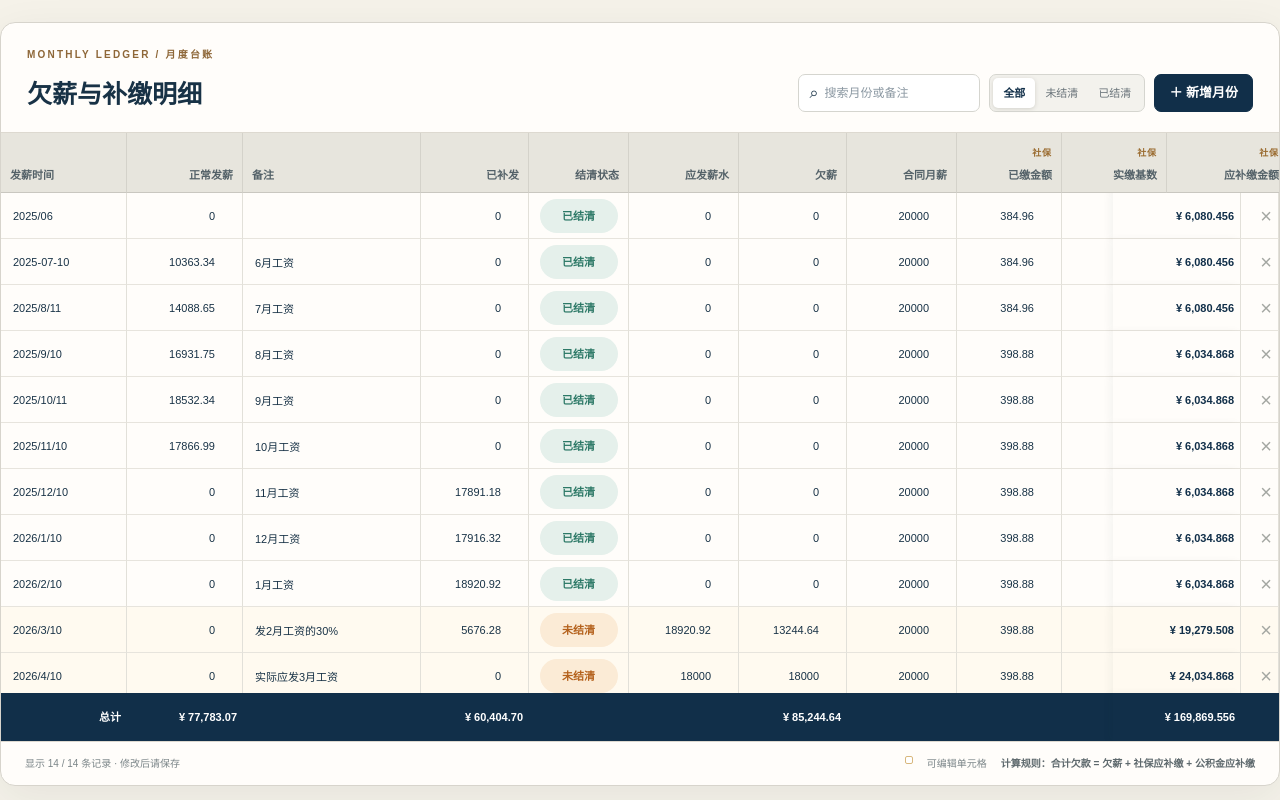
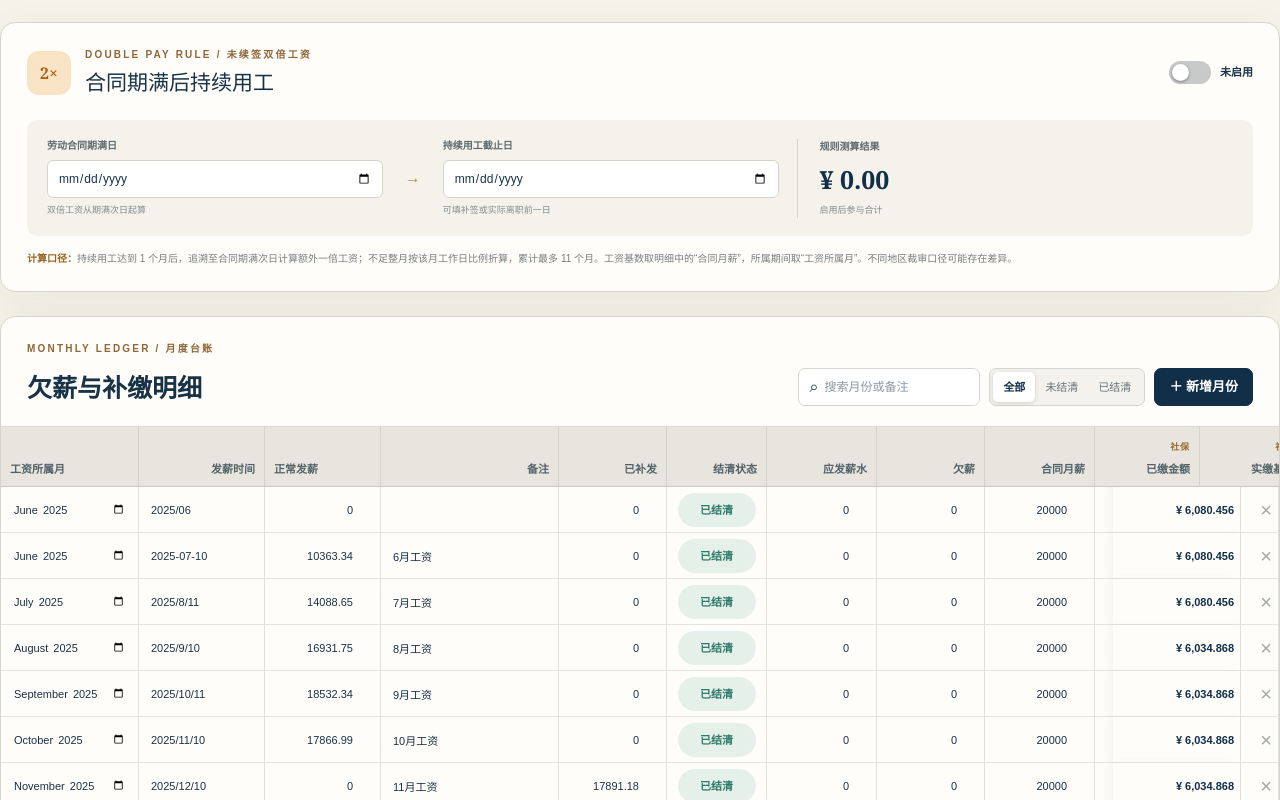
Before and after one commit to KUN8964/Wage-Arrears-Calculator, a Next.js app: page / in a window 1280 px wide. Shown: the part 560-1360 px from the top of the page. Built offline with nearby package versions, Linux system fonts and the light colour scheme.

Commit message:
Add contract-expiry double-pay rule

```diff
--- a/app/page.tsx
+++ b/app/page.tsx
@@ -4,6 +4,7 @@ import { useEffect, useMemo, useState } from "react";
 
 type Row = {
   id: number;
+  wageMonth: string;
   payDate: string;
   normalPay: number;
   note: string;
@@ -20,6 +21,9 @@ type Row = {
   fundDue: number;
 };
 
+type DoublePayRule = { enabled: boolean; contractEnd: string; continuedUntil: string };
+const defaultRule: DoublePayRule = { enabled: false, contractEnd: "", continuedUntil: "" };
+
 const seedRows: Row[] = [
   [1,"2025/06",0,"",0,"已结清",0,0,20000,384.96,4812,3979.256,250,2490,2101.2],
   [2,"2025-07-10",10363.34,"6月工资",0,"已结清",0,0,20000,384.96,4812,3979.256,250,2490,2101.2],
@@ -35,11 +39,48 @@ const seedRows: Row[] = [
   [12,"2026/5/10",0,"实际应发4月工资",0,"未结清",18000,18000,20000,398.88,4986,3933.668,250,2490,2101.2],
   [13,"2026/6/10",0,"实际应发5月工资",0,"未结清",18000,18000,20000,398.88,4986,3933.668,250,2490,2101.2],
   [14,"2026/7/10",0,"实际应发6月工资",0,"未结清",18000,18000,20000,398.88,4986,3933.668,250,2490,2101.2],
-].map(([id,payDate,normalPay,note,paid,status,duePay,arrears,contractPay,socialPaid,socialBase,socialDue,fundPaid,fundBase,fundDue]) => ({ id, payDate, normalPay, note, paid, status, duePay, arrears, contractPay, socialPaid, socialBase, socialDue, fundPaid, fundBase, fundDue } as Row));
+].map(([id,payDate,normalPay,note,paid,status,duePay,arrears,contractPay,socialPaid,socialBase,socialDue,fundPaid,fundBase,fundDue], index) => {
+  const start = new Date(2025, 5 + Math.max(0, index - 1), 1);
+  const wageMonth = `${start.getFullYear()}-${String(start.getMonth() + 1).padStart(2, "0")}`;
+  return { id, wageMonth, payDate, normalPay, note, paid, status, duePay, arrears, contractPay, socialPaid, socialBase, socialDue, fundPaid, fundBase, fundDue } as Row;
+});
 
 const money = (value: number) => value.toLocaleString("zh-CN", { minimumFractionDigits: 2, maximumFractionDigits: 3 });
+const atMidnight = (value: string) => value ? new Date(`${value}T00:00:00`) : null;
+const addDays = (date: Date, days: number) => { const next = new Date(date); next.setDate(next.getDate() + days); return next; };
+const addMonths = (date: Date, months: number) => {
+  const targetMonth = date.getMonth() + months;
+  const lastDay = new Date(date.getFullYear(), targetMonth + 1, 0).getDate();
+  return new Date(date.getFullYear(), targetMonth, Math.min(date.getDate(), lastDay));
+};
+const dateLabel = (date: Date | null) => date ? date.toLocaleDateString("zh-CN") : "—";
+const weekdayCount = (start: Date, endExclusive: Date) => {
+  let count = 0;
+  for (let day = new Date(start); day < endExclusive; day = addDays(day, 1)) if (day.getDay() !== 0 && day.getDay() !== 6) count++;
+  return count;
+};
+
+function doublePayForRow(row: Row, rule: DoublePayRule) {
+  const contractEnd = atMidnight(rule.contractEnd);
+  const continuedUntil = atMidnight(rule.continuedUntil);
+  if (!rule.enabled || !contractEnd || !continuedUntil || !/^\d{4}-\d{2}$/.test(row.wageMonth)) return 0;
+  const eligibleStart = addDays(contractEnd, 1);
+  if (addDays(continuedUntil, 1) < addMonths(eligibleStart, 1)) return 0;
+  const capExclusive = addMonths(eligibleStart, 11);
+  const continuedEndExclusive = addDays(continuedUntil, 1);
+  const workEndExclusive = continuedEndExclusive < capExclusive ? continuedEndExclusive : capExclusive;
+  const [year, month] = row.wageMonth.split("-").map(Number);
+  const monthStart = new Date(year, month - 1, 1);
+  const monthEnd = new Date(year, month, 1);
+  const overlapStart = monthStart > eligibleStart ? monthStart : eligibleStart;
+  const overlapEnd = monthEnd < workEndExclusive ? monthEnd : workEndExclusive;
+  if (overlapEnd <= overlapStart) return 0;
+  const monthWorkdays = weekdayCount(monthStart, monthEnd);
+  return monthWorkdays ? Number(row.contractPay || 0) * weekdayCount(overlapStart, overlapEnd) / monthWorkdays : 0;
+}
+
 const fields: { key: keyof Row; label: string; group?: string; width?: number }[] = [
-  {key:"payDate",label:"发薪时间",width:126}, {key:"normalPay",label:"正常发薪",width:116},
+  {key:"wageMonth",label:"工资所属月",width:112}, {key:"payDate",label:"发薪时间",width:126}, {key:"normalPay",label:"正常发薪",width:116},
   {key:"note",label:"备注",width:178}, {key:"paid",label:"已补发",width:108},
   {key:"status",label:"结清状态",width:100}, {key:"duePay",label:"应发薪水",width:110},
   {key:"arrears",label:"欠薪",width:108}, {key:"contractPay",label:"合同月薪",width:110},
@@ -50,35 +91,42 @@ const fields: { key: keyof Row; label: string; group?: string; width?: number }[
 
 export default function Home() {
   const [rows, setRows] = useState<Row[]>(seedRows);
+  const [doubleRule, setDoubleRule] = useState<DoublePayRule>(defaultRule);
   const [filter, setFilter] = useState<"全部" | "未结清" | "已结清">("全部");
   const [query, setQuery] = useState("");
   const [saved, setSaved] = useState(false);
 
   useEffect(() => {
     const cached = localStorage.getItem("xinbao-rows");
-    if (cached) try { setRows(JSON.parse(cached)); } catch { /* use seed data */ }
+    if (cached) try {
+      const parsed = JSON.parse(cached) as Row[];
+      setRows(parsed.map((row, index) => ({ ...seedRows[Math.min(index, seedRows.length - 1)], ...row, wageMonth: row.wageMonth || seedRows[index]?.wageMonth || "" })));
+    } catch { /* use seed data */ }
+    const cachedRule = localStorage.getItem("xinbao-double-rule");
+    if (cachedRule) try { setDoubleRule(JSON.parse(cachedRule)); } catch { /* use defaults */ }
   }, []);
 
+  const doubleById = useMemo(() => new Map(rows.map(row => [row.id, doublePayForRow(row, doubleRule)])), [rows, doubleRule]);
   const totals = useMemo(() => rows.reduce((a, r) => ({
     normal: a.normal + Number(r.normalPay || 0), paid: a.paid + Number(r.paid || 0),
     arrears: a.arrears + Number(r.arrears || 0), social: a.social + Number(r.socialDue || 0),
-    fund: a.fund + Number(r.fundDue || 0),
-  }), {normal:0,paid:0,arrears:0,social:0,fund:0}), [rows]);
-  const grandTotal = totals.arrears + totals.social + totals.fund;
+    fund: a.fund + Number(r.fundDue || 0), double: a.double + Number(doubleById.get(r.id) || 0),
+  }), {normal:0,paid:0,arrears:0,social:0,fund:0,double:0}), [rows, doubleById]);
+  const grandTotal = totals.arrears + totals.social + totals.fund + totals.double;
   const openRows = rows.filter(r => r.status === "未结清").length;
   const visible = rows.filter(r => (filter === "全部" || r.status === filter) && `${r.payDate}${r.note}`.includes(query));
 
   const update = (id: number, key: keyof Row, value: string) => setRows(prev => prev.map(r => r.id === id ? {
-    ...r, [key]: key === "payDate" || key === "note" || key === "status" ? value : Number(value),
+    ...r, [key]: key === "wageMonth" || key === "payDate" || key === "note" || key === "status" ? value : Number(value),
     ...(key === "duePay" || key === "paid" ? { arrears: Math.max(0, Number(key === "duePay" ? value : r.duePay) - Number(key === "paid" ? value : r.paid)) } : {})
   } : r));
 
-  const save = () => { localStorage.setItem("xinbao-rows", JSON.stringify(rows)); setSaved(true); setTimeout(() => setSaved(false), 1800); };
-  const addRow = () => setRows(prev => [...prev, { ...prev[prev.length - 1], id: Date.now(), payDate:"", normalPay:0, note:"新增月份", paid:0, status:"未结清", duePay:18000, arrears:18000 }]);
+  const save = () => { localStorage.setItem("xinbao-rows", JSON.stringify(rows)); localStorage.setItem("xinbao-double-rule", JSON.stringify(doubleRule)); setSaved(true); setTimeout(() => setSaved(false), 1800); };
+  const addRow = () => setRows(prev => [...prev, { ...(prev[prev.length - 1] || seedRows[0]), id: Date.now(), wageMonth:"", payDate:"", normalPay:0, note:"新增月份", paid:0, status:"未结清", duePay:18000, arrears:18000 }]);
   const remove = (id: number) => setRows(prev => prev.filter(r => r.id !== id));
   const exportCsv = () => {
-    const header = [...fields.map(f => `${f.group ? f.group + "-" : ""}${f.label}`), "合计欠款"];
-    const body = rows.map(r => [...fields.map(f => String(r[f.key])), String(r.arrears + r.socialDue + r.fundDue)]);
+    const header = [...fields.map(f => `${f.group ? f.group + "-" : ""}${f.label}`), "未续签双倍工资差额", "合计欠款"];
+    const body = rows.map(r => [...fields.map(f => String(r[f.key])), String(doubleById.get(r.id) || 0), String(r.arrears + r.socialDue + r.fundDue + (doubleById.get(r.id) || 0))]);
     const csv = "\ufeff" + [header, ...body].map(line => line.map(v => `"${v.replaceAll('"','""')}"`).join(",")).join("\n");
     const a = document.createElement("a"); a.href = URL.createObjectURL(new Blob([csv], {type:"text/csv"})); a.download = "薪保清算明细.csv"; a.click();
   };
@@ -98,20 +146,33 @@ export default function Home() {
       <article><span className="metric-icon wage">工</span><div><small>欠薪合计</small><strong>¥ {money(totals.arrears)}</strong><p>占总欠款 {grandTotal ? (totals.arrears / grandTotal * 100).toFixed(1) : 0}%</p></div></article>
       <article><span className="metric-icon social">社</span><div><small>社保应补缴</small><strong>¥ {money(totals.social)}</strong><p>{rows.length} 个月测算记录</p></div></article>
       <article><span className="metric-icon fund">积</span><div><small>公积金应补缴</small><strong>¥ {money(totals.fund)}</strong><p>基于月实缴与应缴差额</p></div></article>
+      <article><span className="metric-icon double">2×</span><div><small>未续签双倍工资差额</small><strong>¥ {money(totals.double)}</strong><p>{doubleRule.enabled ? "已启用 · 最多支持 11 个月" : "规则当前未启用"}</p></div></article>
       <article className="settled"><span className="metric-icon paid">✓</span><div><small>已补发工资</small><strong>¥ {money(totals.paid)}</strong><p>另有正常发薪 ¥ {money(totals.normal)}</p></div></article>
+    </section>
+
+    <section className={`rule-card ${doubleRule.enabled ? "enabled" : ""}`}>
+      <div className="rule-title"><span className="rule-badge">2×</span><div><p className="eyebrow">DOUBLE PAY RULE / 未续签双倍工资</p><h2>合同期满后持续用工</h2></div><label className="switch"><input type="checkbox" checked={doubleRule.enabled} onChange={e => setDoubleRule(rule => ({...rule, enabled:e.target.checked}))}/><span></span><b>{doubleRule.enabled ? "已启用" : "未启用"}</b></label></div>
+      <div className="rule-fields">
+        <label><span>劳动合同期满日</span><input type="date" value={doubleRule.contractEnd} onChange={e => setDoubleRule(rule => ({...rule, contractEnd:e.target.value}))}/><small>双倍工资从期满次日起算</small></label>
+        <span className="rule-arrow">→</span>
+        <label><span>持续用工截止日</span><input type="date" value={doubleRule.continuedUntil} onChange={e => setDoubleRule(rule => ({...rule, continuedUntil:e.target.value}))}/><small>可填补签或实际离职前一日</small></label>
+        <div className="rule-result"><span>规则测算结果</span><strong>¥ {money(totals.double)}</strong><small>{(() => { const end = atMidnight(doubleRule.contractEnd); const until = atMidnight(doubleRule.continuedUntil); if (!doubleRule.enabled) return "启用后参与合计"; if (!end || !until) return "请完整填写两个日期"; const start = addDays(end,1); if (addDays(until,1) < addMonths(start,1)) return "持续用工未满 1 个月，不触发"; return `计薪期 ${dateLabel(start)} 起，最迟至 ${dateLabel(addDays(addMonths(start,11),-1))}`; })()}</small></div>
+      </div>
+      <p className="rule-note"><b>计算口径：</b>持续用工达到 1 个月后，追溯至合同期满次日计算额外一倍工资；不足整月按该月工作日比例折算，累计最多 11 个月。工资基数取明细中的“合同月薪”，所属期间取“工资所属月”。不同地区裁审口径可能存在差异。</p>
     </section>
 
     <section className="sheet">
       <div className="sheet-head"><div><p className="eyebrow">MONTHLY LEDGER / 月度台账</p><h2>欠薪与补缴明细</h2></div><div className="tools"><label className="search">⌕<input aria-label="搜索月份或备注" placeholder="搜索月份或备注" value={query} onChange={e => setQuery(e.target.value)}/></label><div className="filters">{(["全部","未结清","已结清"] as const).map(x => <button key={x} className={filter===x?"active":""} onClick={()=>setFilter(x)}>{x}</button>)}</div><button className="add" onClick={addRow}>＋ 新增月份</button></div></div>
-      <div className="table-wrap"><table><thead><tr>{fields.map((f,i) => <th key={`${f.key}-${i}`} style={{minWidth:f.width}}>{f.group && <span>{f.group}</span>}{f.label}</th>)}<th className="sticky-right">本月欠款</th><th className="sticky-right action-col"></th></tr></thead>
+      <div className="table-wrap"><table><thead><tr>{fields.map((f,i) => <th key={`${f.key}-${i}`} style={{minWidth:f.width}}>{f.group && <span>{f.group}</span>}{f.label}</th>)}<th className="double-col"><span>未续签</span>双倍工资差额</th><th className="sticky-right">本月欠款</th><th className="sticky-right action-col"></th></tr></thead>
       <tbody>{visible.map(r => <tr key={r.id} className={r.status === "未结清" ? "open" : ""}>{fields.map((f,i) => <td key={`${String(f.key)}-${i}`}>
         {f.key === "status" ? <select aria-label={`${r.payDate}结清状态`} className={r.status === "未结清" ? "status open" : "status"} value={r.status} onChange={e=>update(r.id,f.key,e.target.value)}><option>已结清</option><option>未结清</option></select>
-        : <input aria-label={`${r.payDate}${f.label}`} className={f.key === "note" || f.key === "payDate" ? "text" : "number"} type={f.key === "note" || f.key === "payDate" ? "text" : "number"} step="0.001" value={r[f.key]} onChange={e=>update(r.id,f.key,e.target.value)}/>}</td>)}
-        <td className="row-total sticky-right">¥ {money(r.arrears + r.socialDue + r.fundDue)}</td><td className="sticky-right action-col"><button aria-label={`删除${r.payDate}`} className="delete" onClick={()=>remove(r.id)}>×</button></td></tr>)}</tbody>
-      <tfoot><tr><td>总计</td><td>¥ {money(totals.normal)}</td><td></td><td>¥ {money(totals.paid)}</td><td></td><td></td><td>¥ {money(totals.arrears)}</td><td></td><td></td><td></td><td>¥ {money(totals.social)}</td><td></td><td></td><td>¥ {money(totals.fund)}</td><td className="sticky-right">¥ {money(grandTotal)}</td><td className="sticky-right action-col"></td></tr></tfoot></table></div>
-      <div className="sheet-foot"><span>显示 {visible.length} / {rows.length} 条记录 · 修改后请保存</span><span><i></i> 可编辑单元格 <b>计算规则：合计欠款 = 欠薪 + 社保应补缴 + 公积金应补缴</b></span></div>
+        : <input aria-label={`${r.payDate}${f.label}`} className={f.key === "wageMonth" || f.key === "note" || f.key === "payDate" ? "text" : "number"} type={f.key === "wageMonth" ? "month" : f.key === "note" || f.key === "payDate" ? "text" : "number"} step="0.001" value={r[f.key]} onChange={e=>update(r.id,f.key,e.target.value)}/>}</td>)}
+        <td className={`double-value ${(doubleById.get(r.id) || 0) > 0 ? "active" : ""}`}>¥ {money(doubleById.get(r.id) || 0)}</td>
+        <td className="row-total sticky-right">¥ {money(r.arrears + r.socialDue + r.fundDue + (doubleById.get(r.id) || 0))}</td><td className="sticky-right action-col"><button aria-label={`删除${r.payDate}`} className="delete" onClick={()=>remove(r.id)}>×</button></td></tr>)}</tbody>
+      <tfoot><tr>{fields.map((f,i) => <td key={`${String(f.key)}-total`}>{i === 0 ? "总计" : f.key === "normalPay" ? `¥ ${money(totals.normal)}` : f.key === "paid" ? `¥ ${money(totals.paid)}` : f.key === "arrears" ? `¥ ${money(totals.arrears)}` : f.key === "socialDue" ? `¥ ${money(totals.social)}` : f.key === "fundDue" ? `¥ ${money(totals.fund)}` : ""}</td>)}<td>¥ {money(totals.double)}</td><td className="sticky-right">¥ {money(grandTotal)}</td><td className="sticky-right action-col"></td></tr></tfoot></table></div>
+      <div className="sheet-foot"><span>显示 {visible.length} / {rows.length} 条记录 · 修改后请保存</span><span><i></i> 可编辑单元格 <b>合计欠款 = 欠薪 + 双倍工资差额 + 社保应补缴 + 公积金应补缴</b></span></div>
     </section>
 
-    <footer><span>薪保清算台</span><p>测算结果仅供核对参考，具体缴费基数与比例请以当地政策及经办机构核定为准。</p><button onClick={() => { if(confirm("确认恢复截图中的示例数据？")) { setRows(seedRows); localStorage.removeItem("xinbao-rows"); } }}>恢复示例数据</button></footer>
+    <footer><span>薪保清算台</span><p>测算结果仅供核对参考，双倍工资起算、基数、工作日及例外情形请以当地有效规定和裁审口径为准。</p><button onClick={() => { if(confirm("确认恢复截图中的示例数据？")) { setRows(seedRows); setDoubleRule(defaultRule); localStorage.removeItem("xinbao-rows"); localStorage.removeItem("xinbao-double-rule"); } }}>恢复示例数据</button></footer>
   </main>;
 }
```
Also changed, not shown: app/globals.css.
